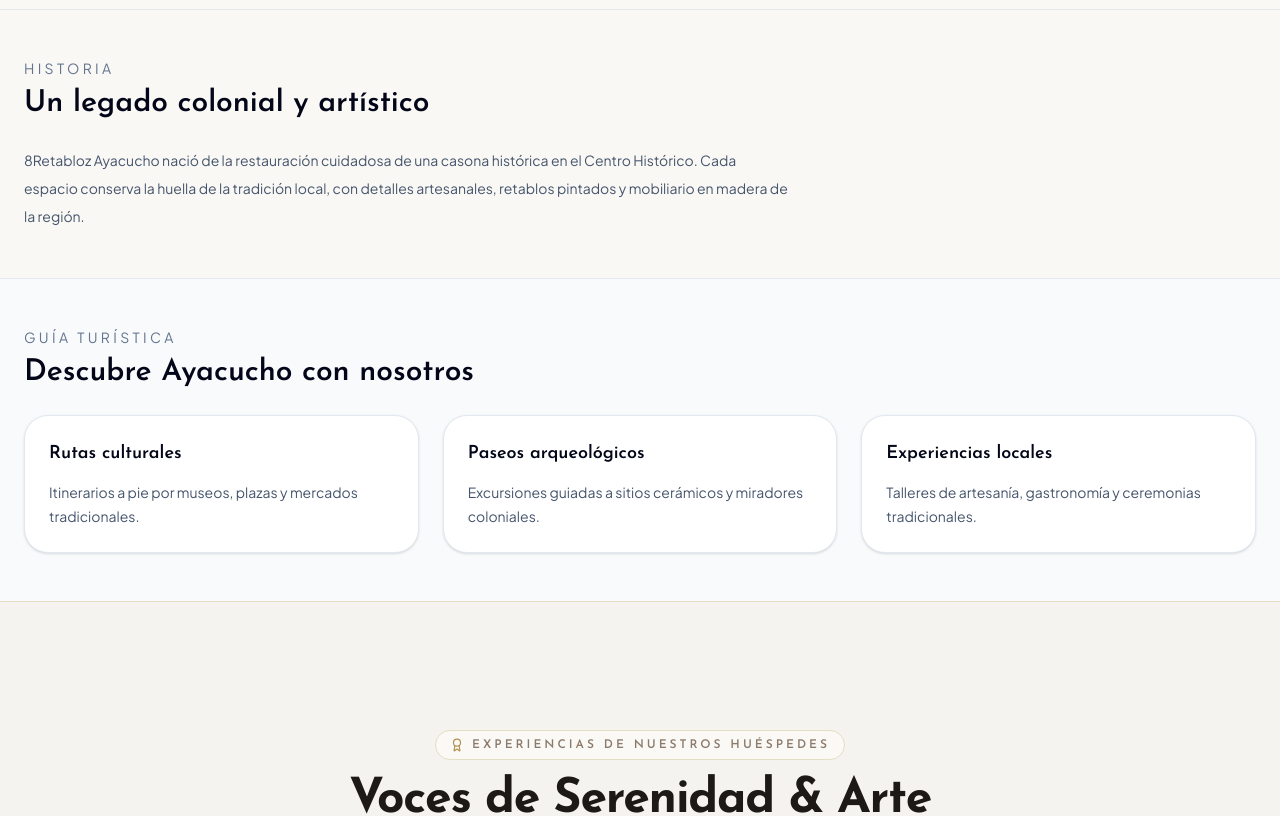
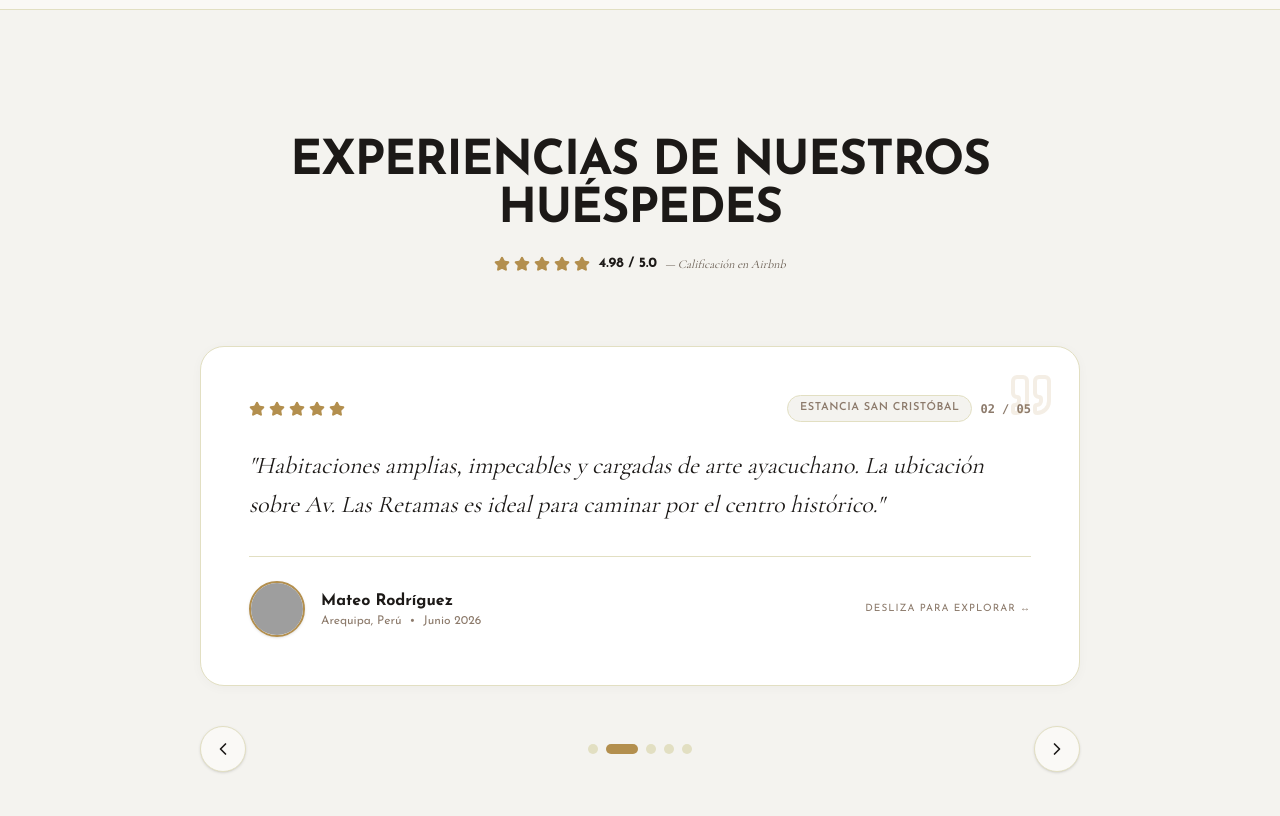
Before and after one commit to zayalaore-star/8retabloz-nextjs-notebook, a Next.js app: page / in a window 1280 px wide. Shown: the part 2200-3016 px from the top of the page. Built offline with nearby package versions, Linux system fonts and the light colour scheme; grey boxes are pictures that could not be loaded.

Commit message:
hide sections and change reviews

```diff
--- a/app/page.tsx
+++ b/app/page.tsx
@@ -118,7 +118,7 @@ export default function HomePage() {
           <Experiences onOpenBooking={handleOpenBooking} />
         </section> */}
 
-        <section id="historia" className="space-y-6 border-t border-slate-200 px-6 py-12">
+        {/* <section id="historia" className="space-y-6 border-t border-slate-200 px-6 py-12">
           <div className="mx-auto max-w-7xl">
             <p className="text-sm uppercase tracking-[0.24em] text-slate-500">Historia</p>
             <h2 className="mt-2 text-3xl font-semibold text-slate-950">Un legado colonial y artístico</h2>
@@ -126,9 +126,9 @@ export default function HomePage() {
               8Retabloz Ayacucho nació de la restauración cuidadosa de una casona histórica en el Centro Histórico. Cada espacio conserva la huella de la tradición local, con detalles artesanales, retablos pintados y mobiliario en madera de la región.
             </p>
           </div>
-        </section>
+        </section> */}
 
-        <section id="guia-turistica" className="space-y-6 border-t border-slate-200 px-6 py-12 bg-slate-50">
+        {/* <section id="guia-turistica" className="space-y-6 border-t border-slate-200 px-6 py-12 bg-slate-50">
           <div className="mx-auto max-w-7xl">
             <p className="text-sm uppercase tracking-[0.24em] text-slate-500">Guía Turística</p>
             <h2 className="mt-2 text-3xl font-semibold text-slate-950">Descubre Ayacucho con nosotros</h2>
@@ -145,7 +145,7 @@ export default function HomePage() {
               ))}
             </div>
           </div>
-        </section>
+        </section> */}
 
         <ReviewsSection />
 
--- a/components/ReviewsSection.tsx
+++ b/components/ReviewsSection.tsx
@@ -90,13 +90,13 @@ export const ReviewsSection: React.FC = () => {
 
         {/* Section Header */}
         <div className="text-center max-w-3xl mx-auto mb-16 space-y-4">
-          <div className="inline-flex items-center space-x-2 px-3.5 py-1.5 rounded-full bg-[#FAF9F6] border border-[#E2DFC2] text-xs font-josefin tracking-[0.25em] text-[#8C7A6B] uppercase font-semibold">
+          {/* <div className="inline-flex items-center space-x-2 px-3.5 py-1.5 rounded-full bg-[#FAF9F6] border border-[#E2DFC2] text-xs font-josefin tracking-[0.25em] text-[#8C7A6B] uppercase font-semibold">
             <Award className="w-3.5 h-3.5 text-[#B38F4E]" />
             <span>EXPERIENCIAS DE NUESTROS HUÉSPEDES</span>
-          </div>
+          </div> */}
 
           <h2 className="font-josefin text-3xl sm:text-5xl font-bold tracking-tight text-[#1C1917]">
-            Voces de Serenidad & Arte
+            EXPERIENCIAS DE NUESTROS HUÉSPEDES
           </h2>
 
           <div className="flex items-center justify-center space-x-2 pt-1">
@@ -109,7 +109,7 @@ export const ReviewsSection: React.FC = () => {
               4.98 / 5.0
             </span>
             <span className="text-xs font-serif-luxury text-[#665A4F] italic">
-              — Calificación en hospitalidad boutique
+              — Calificación en Airbnb
             </span>
           </div>
         </div>
```
